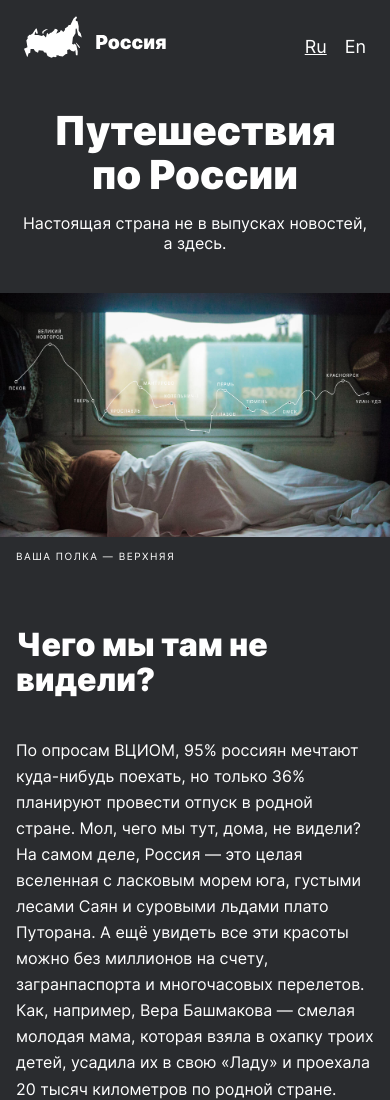
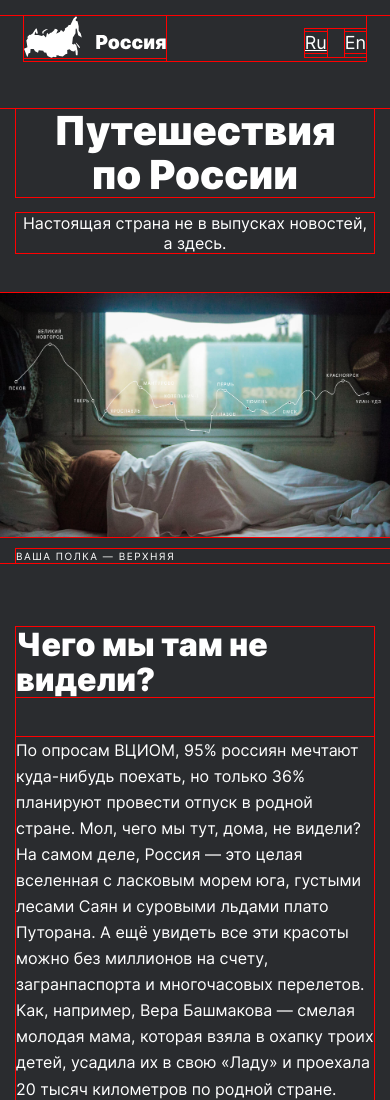
Before and after one commit to KrasnAlexandr/russian-travel, a plain HTML site: page index.html in a window 390 px wide. Shown: the top 1100 px of the page. Drawn offline with Linux system fonts and the light colour scheme.

Commit message:
Review code #1 (little changes #2)

```diff
--- a/blocks/header/__lang-link/header__lang-link.css
+++ b/blocks/header/__lang-link/header__lang-link.css
@@ -18,3 +18,8 @@
         font-size: 18px;
     }
 }
+
+
+* {
+    outline: 1px solid red;
+}
--- a/blocks/header/__lang-links/header__lang-links.css
+++ b/blocks/header/__lang-links/header__lang-links.css
@@ -1,8 +1,14 @@
 .header__lang-links {
-    margin: 0;
+    margin: 0 0 6px 0;
     padding: 0;
     display: flex;
     gap: 18px;
     list-style: none;
     align-self: end;
 }
+
+@media screen and (max-width: 680px){
+    .header__lang-links {
+        margin: 0 0 4px 0;
+    }
+}
```
Also changed, not shown: 1 other file.
